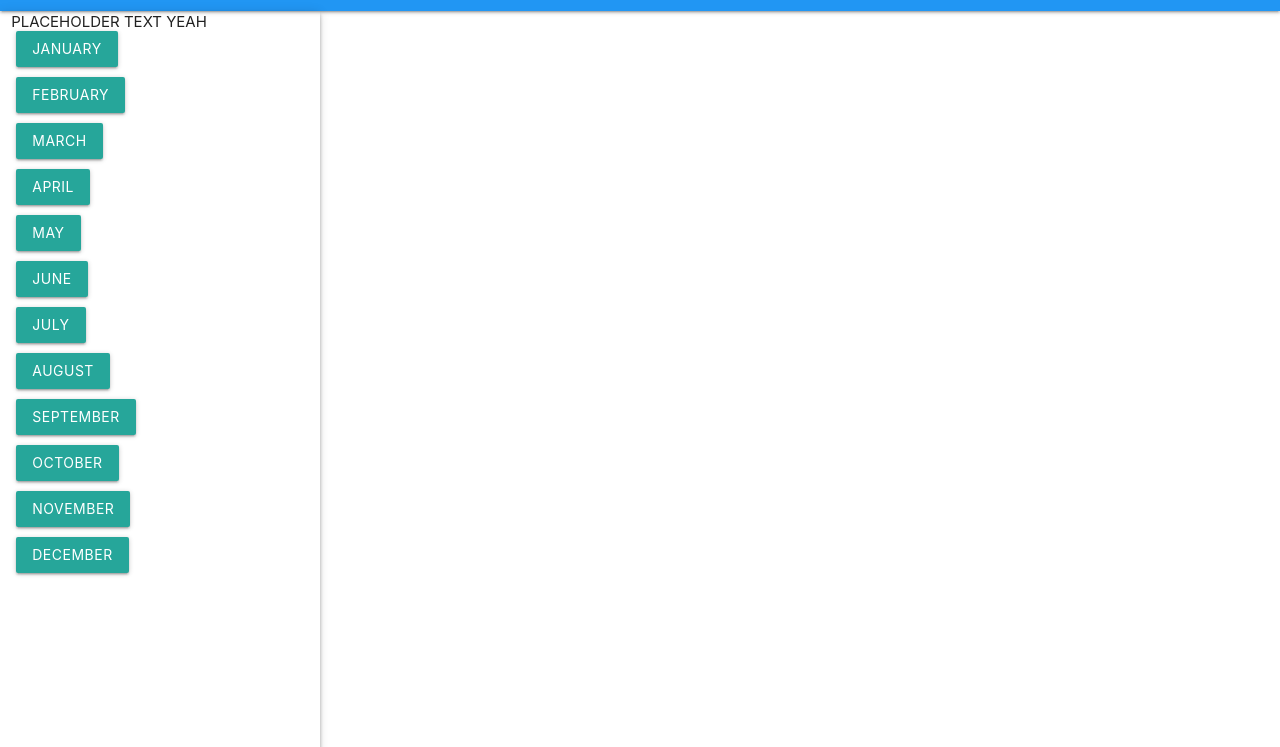
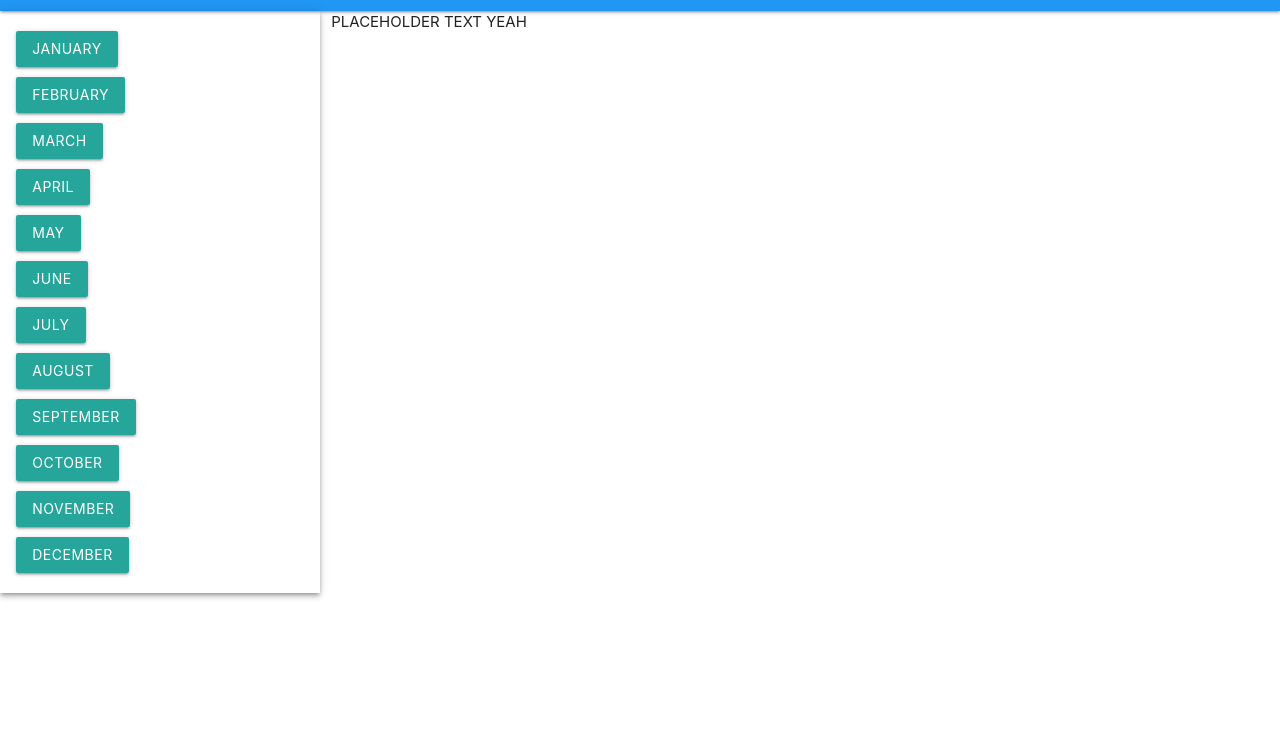
Before and after one commit to Dleavenworth/genius-project, a plain HTML site: page index.html in a window 1280 px wide. Shown: the part 53-800 px from the top of the page. Drawn offline with nearby package versions, Linux system fonts and the light colour scheme.

Commit message:
Renamed class to left instead of side

```diff
--- a/index.css
+++ b/index.css
@@ -6,7 +6,7 @@
   padding: 5px;
 }
 
-.side {
+.left {
   height: 100%;
   position: fixed;
   overflow: auto;
```
